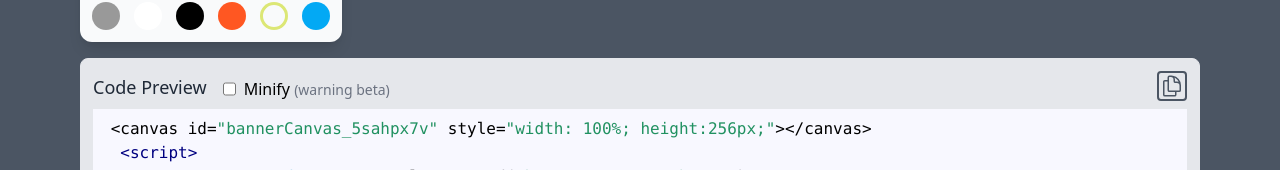
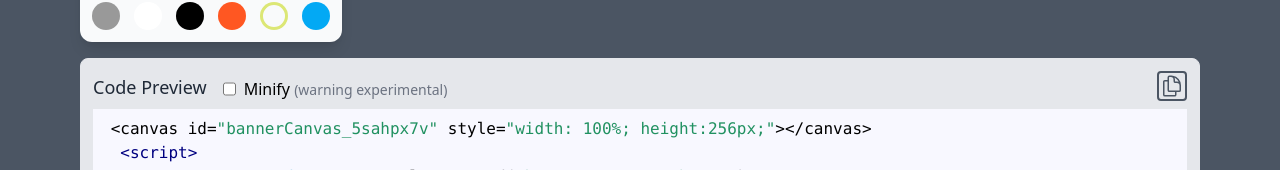
Before and after one commit to stujmar/banner-ninja, a React (Vite) app: page / in a window 1280 px wide. Shown: the part 342-512 px from the top of the page. Built offline with nearby package versions, Linux system fonts and the light colour scheme.

Commit message:
[sm] setup unminify as well as another attempt at minification

```diff
--- a/src/components/CodePreview.tsx
+++ b/src/components/CodePreview.tsx
@@ -48,11 +48,13 @@ const CodePreview = ({color, idHash}: CodePreviewProps) => {
       }})
       .then(function (response) {
         console.log(response);
-        setDisplayCode( `${prefix}${response.data.body}${suffix}`);
+        setDisplayCode( `${prefix}${response.data.body.code}${suffix}`);
       })
       .catch(function (error) {
         console.log(error);
       });
+    } else {
+      setDisplayCode(`${prefix}${javaScriptBody}${suffix}`);
     }
   }, [isMinified]);
 
@@ -69,7 +71,7 @@ const CodePreview = ({color, idHash}: CodePreviewProps) => {
                 checked={isMinified}
                 onChange={()=>{setIsMinified(!isMinified)}}
                 />
-              <p>Minify <span className="text-sm text-gray-500">(warning beta)</span></p>
+              <p>Minify <span className="text-sm text-gray-500">(warning experimental)</span></p>
             </label>
           </div>
           <div className="flex justify-end items-center">
```
